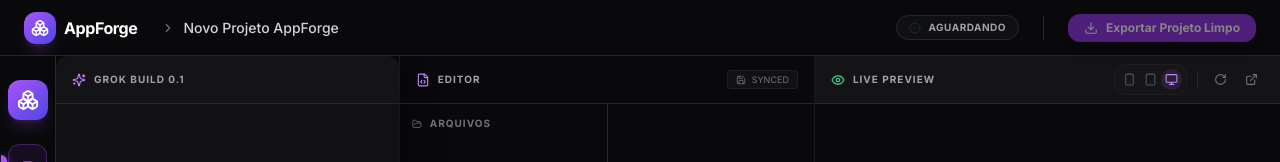
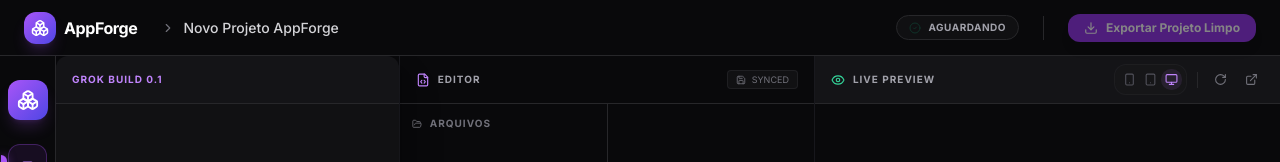
Before and after one commit to davigetassessoria-dot/Teste, a Next.js app: page / in a window 1280 px wide. Shown: the top 162 px of the page. Built offline with nearby package versions, Linux system fonts and the light colour scheme.

Commit message:
Add files via upload

```diff
--- a/src/components/ChatColumn.tsx
+++ b/src/components/ChatColumn.tsx
@@ -59,12 +59,16 @@ IMPORTANTE: Toda a sua resposta deve ser um objeto JSON puro no seguinte formato
         ? `\nCÓDIGO ATUAL:\n${JSON.stringify(Object.entries(currentFiles).map(([p, f]) => ({ path: p, content: f.content })))}`
         : "";
 
-      const historyContext = (messages || []).slice(-4).map(m => ({ role: m.role, content: m.content }));
+      const historyContext = (messages || []).slice(-4).map(m => ({
+        role: m.role as "user" | "assistant" | "system",
+        content: m.content,
+        images: m.images || []
+      }));
 
       const messagesForPuter = [
-        { role: "system", content: systemPrompt },
+        { role: "system" as const, content: systemPrompt, images: [] },
         ...historyContext,
-        { role: "user", content: `Ação: ${userPrompt}${currentFilesContext}` }
+        { role: "user" as const, content: `Ação: ${userPrompt}${currentFilesContext}`, images: [] }
       ];
 
       const response = await puter.ai.chat(messagesForPuter, {
@@ -124,8 +128,7 @@ IMPORTANTE: Toda a sua resposta deve ser um objeto JSON puro no seguinte formato
     <div className={`flex flex-col bg-[#111113] rounded-xl border border-[#27272a] overflow-hidden shadow-2xl ${className}`}>
       <div className="h-12 border-b border-[#27272a] flex items-center justify-between px-4 bg-[#1a1a1f]/40">
         <div className="flex items-center gap-2">
-          <Sparkles size={14} className="text-purple-400" />
-          <span className="text-[10px] font-bold uppercase tracking-widest text-zinc-400">Grok Build 0.1</span>
+          <span className="text-purple-400 font-bold uppercase tracking-widest text-[10px]">Grok Build 0.1</span>
         </div>
         {isGenerating && (
           <div className="flex items-center gap-2 text-[10px] text-purple-400 font-bold uppercase animate-pulse">
--- a/src/lib/store.ts
+++ b/src/lib/store.ts
@@ -8,9 +8,9 @@ export interface FileContent {
 }
 
 interface ChatMessage {
-  role: 'user' | 'assistant';
+  role: 'user' | 'assistant' | 'system';
   content: string;
-  images?: string[]; // Propriedade opcional para evitar erros de build
+  images?: string[]; // Propriedade opcional para consistência no build
 }
 
 interface AppState {
--- a/src/types.ts
+++ b/src/types.ts
@@ -1,9 +1,9 @@
 export interface ChatMessage {
   id: string
-  role: 'user' | 'assistant'
+  role: 'user' | 'assistant' | 'system'
   content: string
   createdAt: number
-  images?: string[] // Torna opcional para consistência
+  images?: string[] // Propriedade opcional para evitar erros de compilação
 }
 
 export interface GeneratedFile {
```
